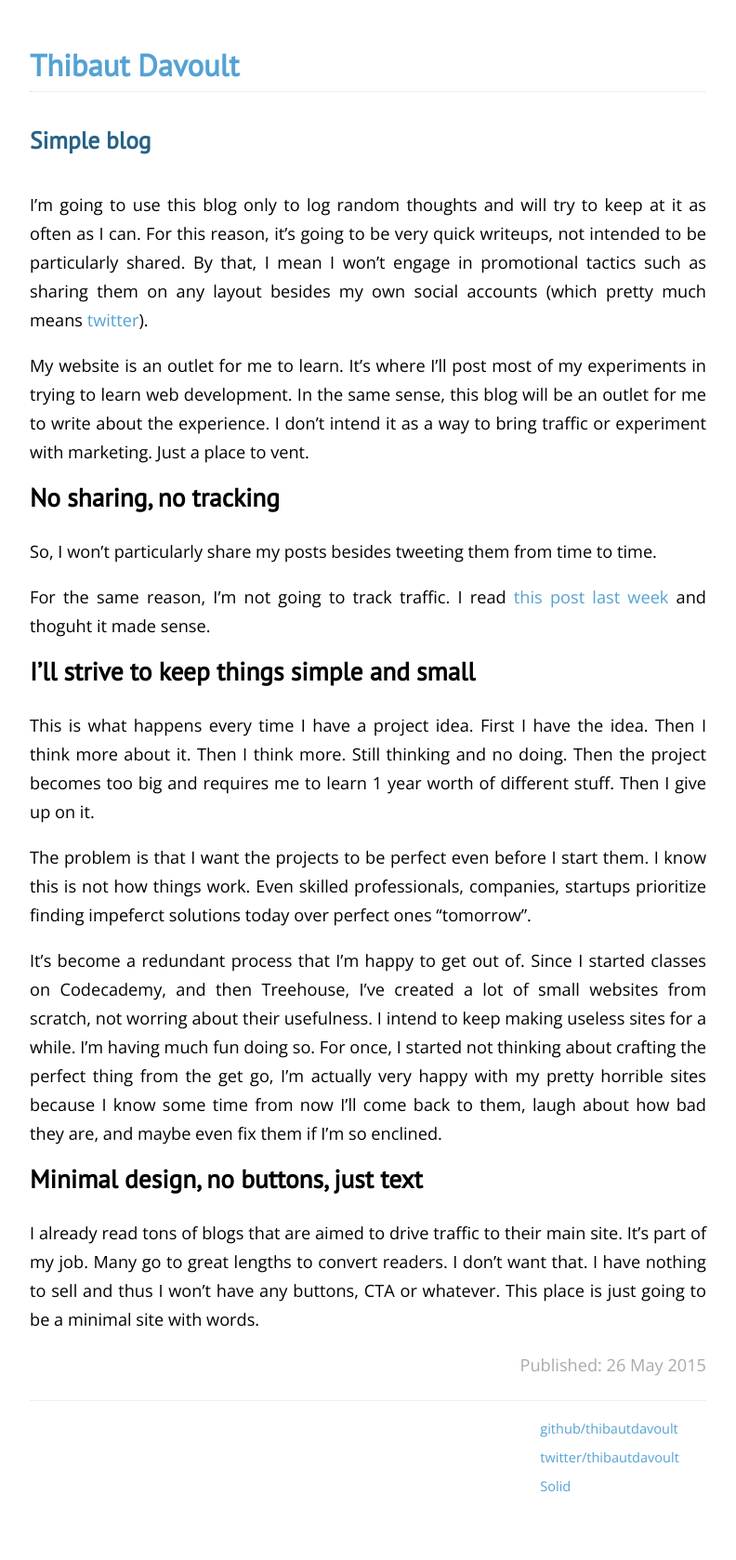
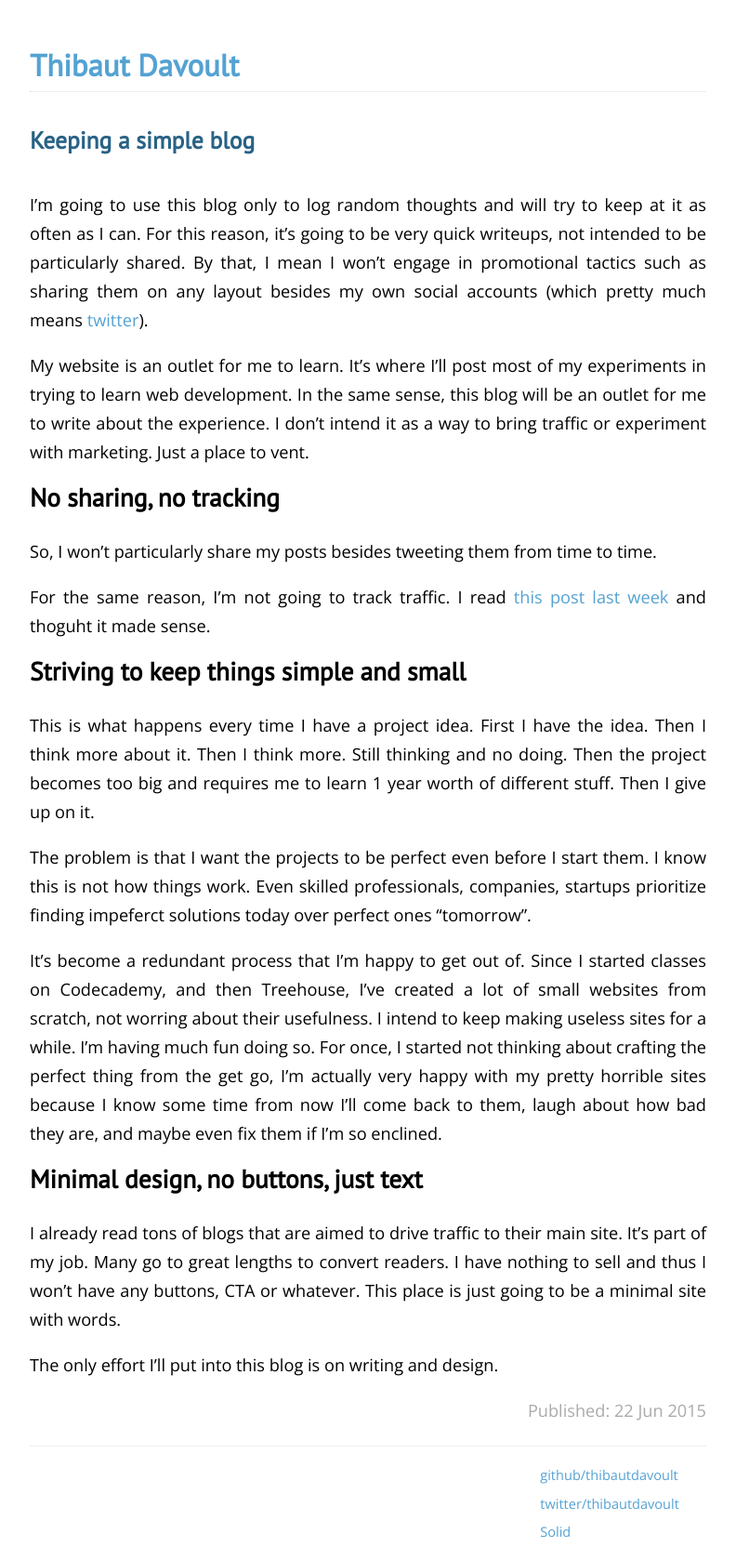
Before and after one commit to thibautdavoult/blog, a Jekyll site: the page built from _posts/2015-06-19-start.md, in a window 1280 px wide. Shown: the whole page at 93% size, without its empty margins (244-1036 px from the left). Built offline with Jekyll 4.4.1, drawn with Linux system fonts in a browser that asks for light colours; Markdown is read by kramdown in place of the engine named in the settings; before the commit the page ends 1629 px from its top, so only the background shows below that.

Commit message:
final edits on keeping a simple blog

```diff
--- a/_posts/2015-06-19-start.md
+++ b/_posts/2015-06-19-start.md
@@ -1,7 +1,7 @@
 ---
 layout: post
-title:  "Simple blog"
-date:   2015-05-26
+title:  "Keeping a simple blog"
+date:   2015-06-22
  21:36:00
 categories: Ramblings
 ---
@@ -16,7 +16,7 @@ So, I won't particularly share my posts besides tweeting them from time to time.
 
 For the same reason, I'm not going to track traffic. I read [this post last week](http://www.andjosh.com/2015/02/01/no-analytics-on-my-site/) and thoguht it made sense.
 
-# I'll strive to keep things simple and small
+# Striving to keep things simple and small
 
 This is what happens every time I have a project idea. First I have the idea. Then I think more about it. Then I think more. Still thinking and no doing. Then the project becomes too big and requires me to learn 1 year worth of different stuff. Then I give up on it.
 
@@ -26,4 +26,6 @@ It's become a redundant process that I'm happy to get out of. Since I started cl
 
 # Minimal design, no buttons, just text
 
-I already read tons of blogs that are aimed to drive traffic to their main site. It's part of my job. Many go to great lengths to convert readers. I don't want that. I have nothing to sell and thus I won't have any buttons, CTA or whatever. This place is just going to be a minimal site with words.
+I already read tons of blogs that are aimed to drive traffic to their main site. It's part of my job. Many go to great lengths to convert readers. I have nothing to sell and thus I won't have any buttons, CTA or whatever. This place is just going to be a minimal site with words.
+
+The only effort I'll put into this blog is on writing and design.
```
